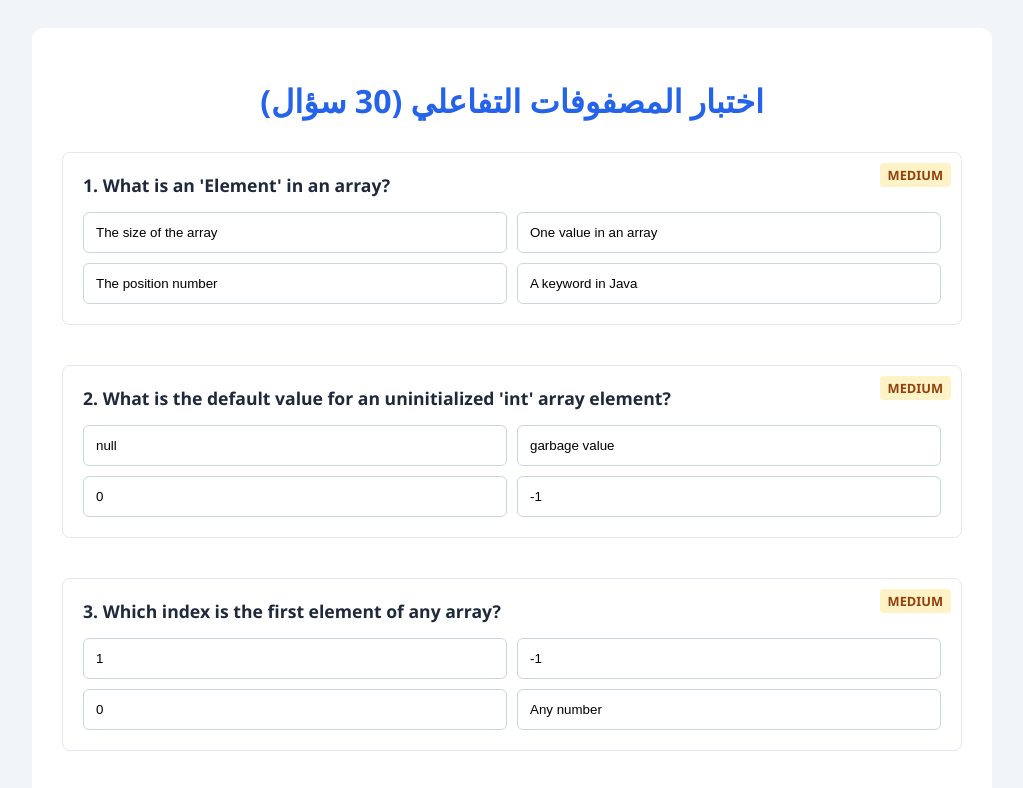
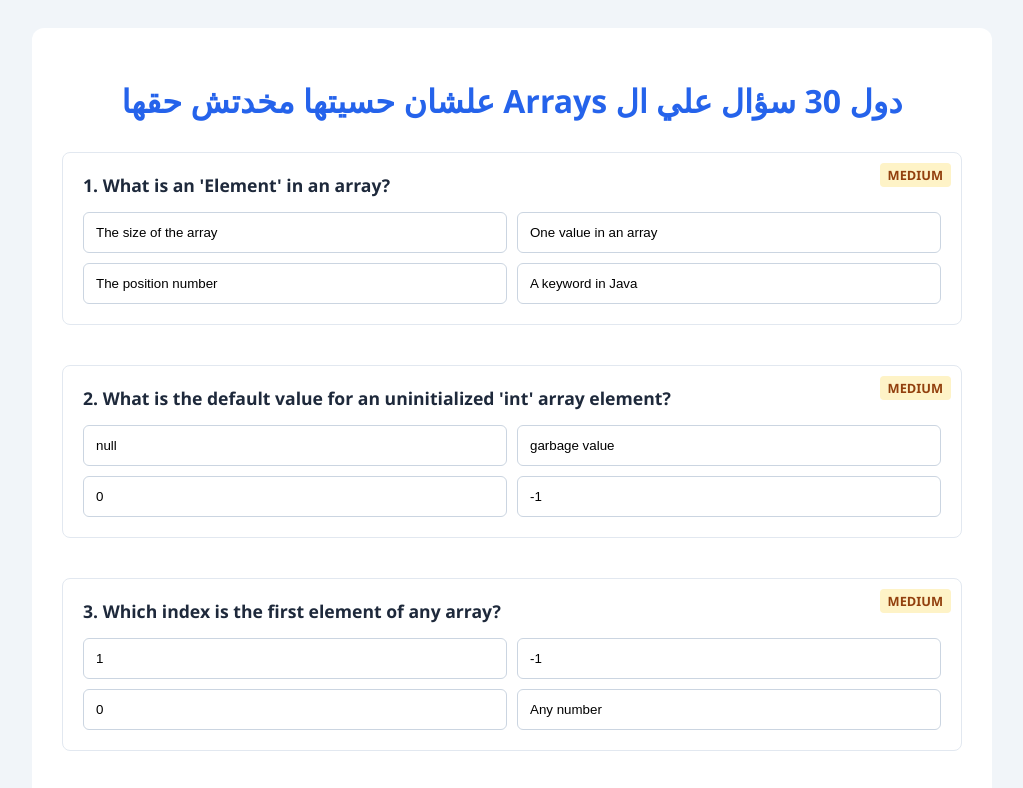
Before and after one commit to MoatazHassien/array, a plain HTML site: page index.html in a window 1280 px wide. Shown: the top 788 px of the page, without its empty margins (128-1151 px from the left). Drawn offline with Linux system fonts and the light colour scheme.

Commit message:
Fix HTML encoding issues in index.html

```diff
--- a/index.html
+++ b/index.html
@@ -27,7 +27,7 @@
 <body>
 
 <div class="container">
-    <h1>اختبار المصفوفات التفاعلي (30 سؤال)</h1>
+    <h1>علشان حسيتها مخدتش حقها Arrays دول 30 سؤال علي ال </h1>
     <div id="quiz"></div>
 </div>
 
```
